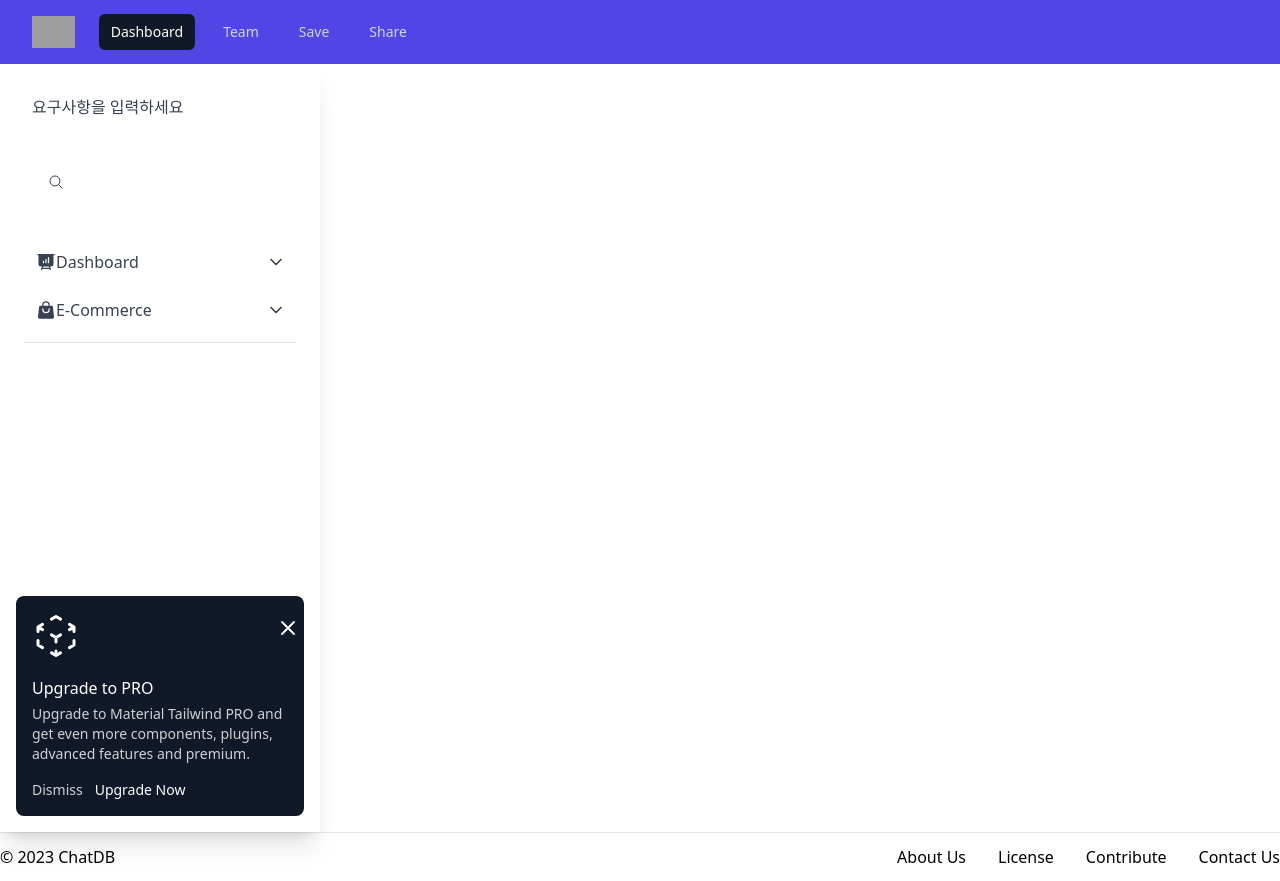
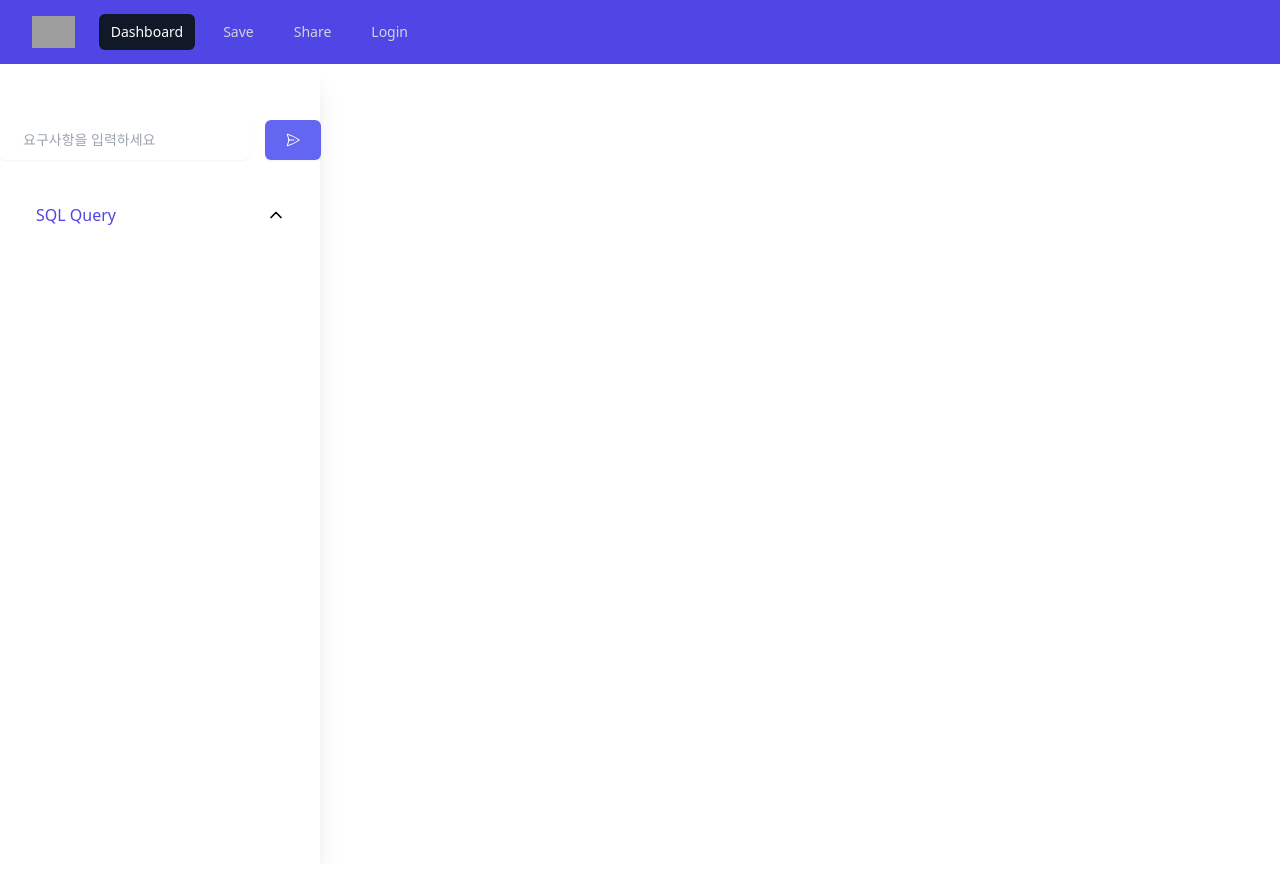
Before and after one commit to MK-T3/chatDB, a React (Vite) app: page /InputPage in a window 1280 px wide. Built offline with nearby package versions, Linux system fonts and the light colour scheme; grey boxes are pictures that could not be loaded.

Commit message:
2023.10.11

```diff
--- a/package.json
+++ b/package.json
@@ -15,6 +15,7 @@
     "@react-three/drei": "9.75.0",
     "@react-three/fiber": "8.13.3",
     "@types/three": "0.152.1",
+    "express": "^4.18.2",
     "framer-motion": "^10.16.4",
     "framer-motion-3d": "^10.16.4",
     "random-word": "^2.0.0",
--- a/src/InputPage.jsx
+++ b/src/InputPage.jsx
@@ -8,9 +8,6 @@ export const InputPage = () => {
                 <Navi />
             </header>
             <Sidebar />
-            <footer>
-                <Footer/>
-            </footer>
         </>
     )
 }
--- a/src/components/Navi.jsx
+++ b/src/components/Navi.jsx
@@ -3,10 +3,10 @@ import { Disclosure, Menu, Transition } from '@headlessui/react'
 import { Bars3Icon, BellIcon, XMarkIcon } from '@heroicons/react/24/outline'
 
 const navigation = [
-  { name: 'Dashboard', href: '/Dashboard', current: true },
-  { name: 'Team', href: '/Team', current: false },
-  { name: 'Save', href: '/Save', current: false },
+  { name: 'Dashboard', href: '/Input', current: true },
+  { name: 'Save', href: '/', current: false },
   { name: 'Share', href: '/Share', current: false },
+  { name: 'Login', href: '/Login', current: false },
 ]
 
 function classNames(...classes) {
@@ -48,7 +48,7 @@ export default function Navi() {
                         href={item.href}
                         className={classNames(
                           item.current ? 'bg-gray-900 text-white' : 'text-gray-300 hover:bg-gray-700 hover:text-white',
-                          'rounded-md px-3 py-2 text-sm font-medium'
+                          'rounded-md px-3 py-2 text-sm font-medium items-center'
                         )}
                         aria-current={item.current ? 'page' : undefined}
                       >
@@ -57,54 +57,12 @@ export default function Navi() {
                     ))}
                   </div>
                 </div>
+
               </div>
               <div className="absolute inset-y-0 right-0 flex items-center pr-2 sm:static sm:inset-auto sm:ml-6 sm:pr-0">
 
                 {/* Profile dropdown */}
-                <Menu as="div" className="relative ml-3">
-                  <Transition
-                    as={Fragment}
-                    enter="transition ease-out duration-100"
-                    enterFrom="transform opacity-0 scale-95"
-                    enterTo="transform opacity-100 scale-100"
-                    leave="transition ease-in duration-75"
-                    leaveFrom="transform opacity-100 scale-100"
-                    leaveTo="transform opacity-0 scale-95"
-                  >
-                    <Menu.Items className="absolute right-0 z-10 mt-2 w-48 origin-top-right rounded-md bg-white py-1 shadow-lg ring-1 ring-black ring-opacity-5 focus:outline-none">
-                      <Menu.Item>
-                        {({ active }) => (
-                          <a
-                            href="#"
-                            className={classNames(active ? 'bg-gray-100' : '', 'block px-4 py-2 text-sm text-gray-700')}
-                          >
-                            Your Profile
-                          </a>
-                        )}
-                      </Menu.Item>
-                      <Menu.Item>
-                        {({ active }) => (
-                          <a
-                            href="#"
-                            className={classNames(active ? 'bg-gray-100' : '', 'block px-4 py-2 text-sm text-gray-700')}
-                          >
-                            Settings
-                          </a>
-                        )}
-                      </Menu.Item>
-                      <Menu.Item>
-                        {({ active }) => (
-                          <a
-                            href="#"
-                            className={classNames(active ? 'bg-gray-100' : '', 'block px-4 py-2 text-sm text-gray-700')}
-                          >
-                            Sign out
-                          </a>
-                        )}
-                      </Menu.Item>
-                    </Menu.Items>
-                  </Transition>
-                </Menu>
+
               </div>
             </div>
           </div>
@@ -126,6 +84,7 @@ export default function Navi() {
                 </Disclosure.Button>
               ))}
             </div>
+
           </Disclosure.Panel>
         </>
       )}
--- a/src/components/Sidebar.jsx
+++ b/src/components/Sidebar.jsx
@@ -1,4 +1,4 @@
-import React from "react";
+import { React, useState } from "react";
 import {
   Card,
   Typography,
@@ -27,24 +27,55 @@ import {
   CubeTransparentIcon,
   MagnifyingGlassIcon,
 } from "@heroicons/react/24/outline";
+import { Sqlsidebar } from "./Sqlsidebar.jsx";
 
-export function Sidebar() {
-  const [open, setOpen] = React.useState(0);
-  const [openAlert, setOpenAlert] = React.useState(true);
+export function Sidebar(props) {
+  const [open, setOpen] = useState(0);
+  const [menuOpen, setMenuOpen] = useState(false);
 
+  const sqlQuery = `
+  CREATE TABLE Students (
+      StudentID INT PRIMARY KEY,
+      FirstName VARCHAR(50),
+      LastName VARCHAR(50),
+      Age INT,
+      GPA DECIMAL(3, 2)
+  );
+
+  INSERT INTO Students (StudentID, FirstName, LastName, Age, GPA)
+  VALUES (1, 'John', 'Doe', 20, 3.75);
+
+  SELECT * FROM Students;
+`;
   const handleOpen = (value) => {
     setOpen(open === value ? 0 : value);
+    setMenuOpen(!menuOpen);
   };
 
   return (
-    <Card className="h-[calc(100vh-2rem)] w-full max-w-[20rem] p-4 shadow-xl shadow-blue-gray-900/5">
-      <div className="mb-2 flex items-center gap-4 p-4">
-        <Typography variant="h5" color="blue-gray">
-          요구사항을 입력하세요
-        </Typography>
+    <>
+      <Card className="h-screen w-full max-w-[20rem] p-4 shadow-xl shadow-blue-gray-900/5">
+        <div className="mb-2 flex items-center gap-4 p-4 justify-center">
+          <div className="mt-6 flex max-w-md gap-x-4">
+
+            <input
+              id="email-address"
+              name="email"
+              type="email"
+              autoComplete="email"
+              required
+              className="min-w-0 text flex-auto rounded-md border-0 bg-white/5 px-6 py-2 text-black shadow-sm ring-1 ring-inset ring-white/10 focus:ring-2 focus:ring-inset focus:ring-indigo-500 sm:text-sm sm:leading-6"
+              placeholder="요구사항을 입력하세요"
+            />
+            <button
+              type="submit"
+              className="flex-none rounded-md bg-indigo-500 px-5 py-1 text-sm font-semibold text-white shadow-sm hover:bg-indigo-400 focus-visible:outline focus-visible:outline-2 focus-visible:outline-offset-2 focus-visible:outline-indigo-500"
+            >
+              <svg xmlns="http://www.w3.org/2000/svg" fill="none" viewBox="0 0 24 24" strokeWidth={1.5} stroke="currentColor" className="w-4 h-4">
+                <path strokeLinecap="round" strokeLinejoin="round" d="M6 12L3.269 3.126A59.768 59.768 0 0121.485 12 59.77 59.77 0 013.27 20.876L5.999 12zm0 0h7.5" />
+              </svg>
+            </button>
           </div>
-      <div className="p-8">
-        <Input icon={<MagnifyingGlassIcon className="h-4 w-4" />} />
         </div>
         <List>
           <Accordion
@@ -52,105 +83,27 @@ export function Sidebar() {
             icon={
               <ChevronDownIcon
                 strokeWidth={2.5}
-              className={`mx-auto h-4 w-4 transition-transform ${open === 1 ? "rotate-180" : ""}`}
+                className={`mx-auto h-4 w-4 transition-transform rotate-180 ${open === 1 ? "rotate-0 " : ""}`}
               />
             }
           >
             <ListItem className="p-" selected={open === 1}>
               <AccordionHeader onClick={() => handleOpen(1)} className="border-b-0 p-3">
-              <ListItemPrefix>
-                <PresentationChartBarIcon className="h-5 w-5" />
-              </ListItemPrefix>
-              <Typography color="blue-gray" className="mr-auto font-normal">
-                Dashboard
-              </Typography>
+                <div class="flex">
+                  <button type="button" class="font-medium text-indigo-600 hover:text-indigo-500">SQL Query</button>
+                </div>
               </AccordionHeader>
             </ListItem>
             <AccordionBody className="py-1">
-            <List className="p-0">
               <ListItem>
-                <ListItemPrefix>
-                  <ChevronRightIcon strokeWidth={3} className="h-3 w-5" />
-                </ListItemPrefix>
-                Analytics
+                {sqlQuery}
               </ListItem>
-              <ListItem>
-                <ListItemPrefix>
-                  <ChevronRightIcon strokeWidth={3} className="h-3 w-5" />
-                </ListItemPrefix>
-                Reporting
-              </ListItem>
-              <ListItem>
-                <ListItemPrefix>
-                  <ChevronRightIcon strokeWidth={3} className="h-3 w-5" />
-                </ListItemPrefix>
-                Projects
-              </ListItem>
-            </List>
             </AccordionBody>
           </Accordion>
-        <Accordion
-          open={open === 2}
-          icon={
-            <ChevronDownIcon
-              strokeWidth={2.5}
-              className={`mx-auto h-4 w-4 transition-transform ${open === 2 ? "rotate-180" : ""}`}
-            />
-          }
-        >
-          <ListItem className="p-0" selected={open === 2}>
-            <AccordionHeader onClick={() => handleOpen(2)} className="border-b-0 p-3">
-              <ListItemPrefix>
-                <ShoppingBagIcon className="h-5 w-5" />
-              </ListItemPrefix>
-              <Typography color="blue-gray" className="mr-auto font-normal">
-                E-Commerce
-              </Typography>
-            </AccordionHeader>
-          </ListItem>
-          <AccordionBody className="py-1">
-            <List className="p-0">
-              <ListItem>
-                <ListItemPrefix>
-                  <ChevronRightIcon strokeWidth={3} className="h-3 w-5" />
-                </ListItemPrefix>
-                Orders
-              </ListItem>
-              <ListItem>
-                <ListItemPrefix>
-                  <ChevronRightIcon strokeWidth={3} className="h-3 w-5" />
-                </ListItemPrefix>
-                Products
-              </ListItem>
+
         </List>
-          </AccordionBody>
-        </Accordion>
-        <hr className="my-2 border-blue-gray-50" />
-      </List>
-      <Alert open={openAlert} className="mt-auto" onClose={() => setOpenAlert(false)}>
-        <CubeTransparentIcon className="mb-4 h-12 w-12" />
-        <Typography variant="h6" className="mb-1">
-          Upgrade to PRO
-        </Typography>
-        <Typography variant="small" className="font-normal opacity-80">
-          Upgrade to Material Tailwind PRO and get even more components, plugins, advanced features
-          and premium.
-        </Typography>
-        <div className="mt-4 flex gap-3">
-          <Typography
-            as="a"
-            href="#"
-            variant="small"
-            className="font-medium opacity-80"
-            onClick={() => setOpenAlert(false)}
-          >
-            Dismiss
-          </Typography>
-          <Typography as="a" href="#" variant="small" className="font-medium">
-            Upgrade Now
-          </Typography>
-        </div>
-      </Alert>
+
       </Card>
+    </>
   );
 }
--- /dev/null
+++ b/src/components/Sqlsidebar.jsx
@@ -0,0 +1,45 @@
+import React, { useState } from "react";
+import {
+    Card,
+    Typography,
+    List,
+    ListItem,
+    ListItemPrefix,
+    ListItemSuffix,
+    Chip,
+    Accordion,
+    AccordionHeader,
+    AccordionBody,
+    Alert,
+    Input,
+} from "@material-tailwind/react";
+import {
+    PresentationChartBarIcon,
+    ShoppingBagIcon,
+    UserCircleIcon,
+    Cog6ToothIcon,
+    InboxIcon,
+    PowerIcon,
+} from "@heroicons/react/24/solid";
+import {
+    ChevronRightIcon,
+    ChevronDownIcon,
+    CubeTransparentIcon,
+    MagnifyingGlassIcon,
+} from "@heroicons/react/24/outline";
+
+
+export const Sqlsidebar = () => {
+    const [menuOpen, setMenuOpen] = useState(false);
+
+    return (
+        <>
+            <Card className="h-screen w-full max-w-[20rem] p-4 shadow-xl shadow-blue-gray-900/5">
+                <div className="h-screen w-full max-w-[20rem] p-4 shadow-xl shadow-blue-gray-900/5">
+                    여기에 열립니다잉
+                </div>
+                <hr className="my-2 border-blue-gray-50" />
+            </Card>
+        </>
+    )
+}
```
Also changed, not shown: server.js (added), 2 other files (tests, documents, lock files or other folders). Lines whose indentation alone changed are shown as unchanged.
